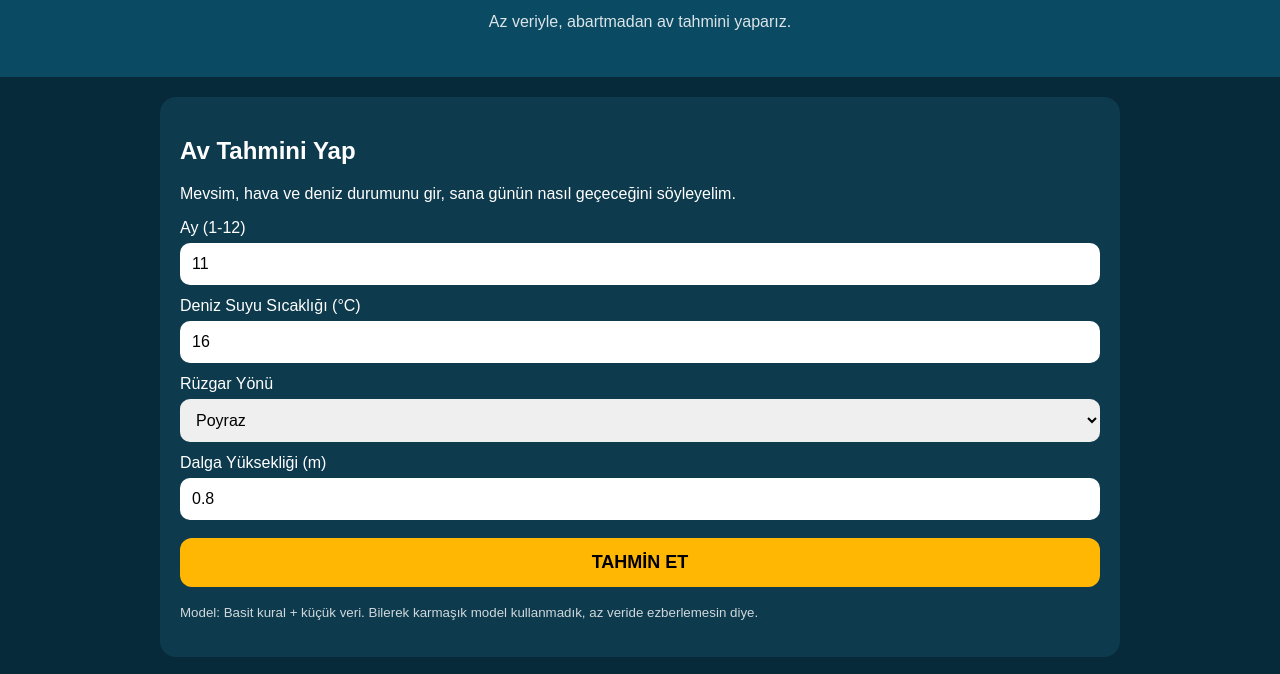
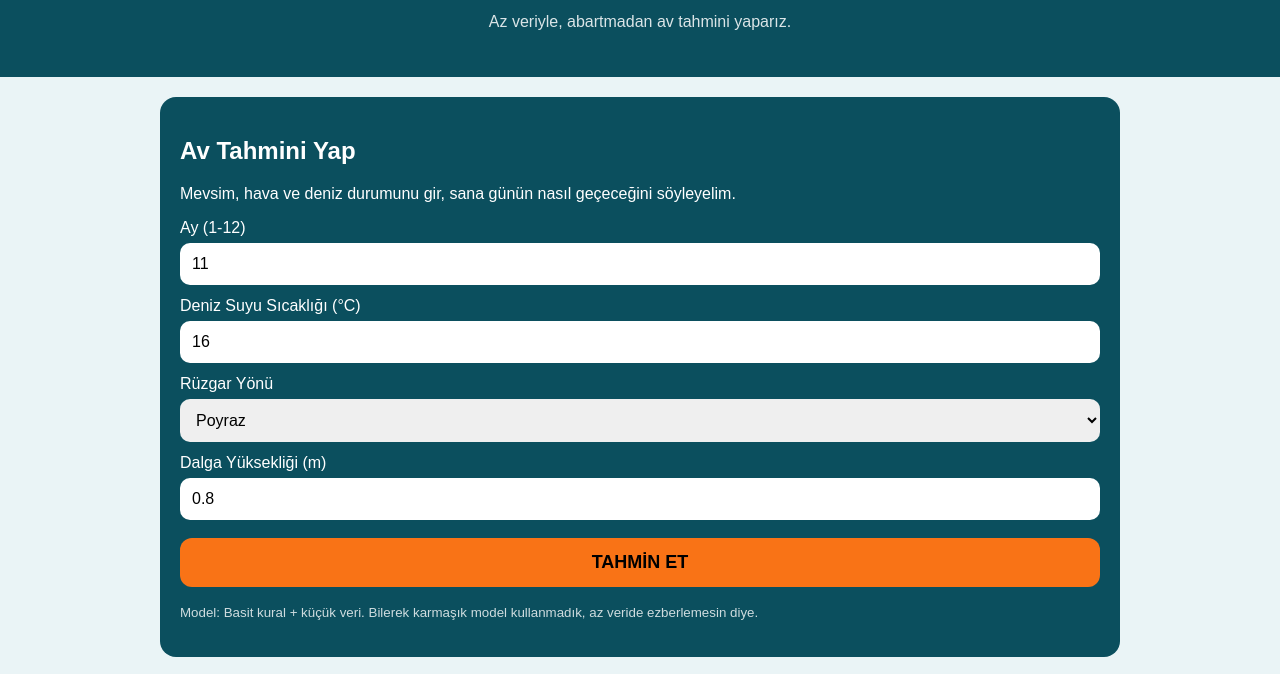
Before and after one commit to Sevvalbozkurtt/mudanya-balikcilari, a plain HTML site: page index.html in a window 1280 px wide. Shown: the part 105-779 px from the top of the page. Drawn offline with Linux system fonts and the light colour scheme.

Commit message:
Refactor index.html with style and structure updates

```diff
--- a/index.html
+++ b/index.html
@@ -6,15 +6,15 @@
 <title>Mudanya Balıkçıları - Av Tahmini</title>
 <style>
 *{box-sizing:border-box;font-family:Arial,sans-serif}
-body{margin:0;background:#062a3a;color:white}
-header{padding:30px 20px;text-align:center;background:#0a4a63}
+body{margin:0;background:#EAF4F6;color:white}
+header{padding:30px 20px;text-align:center;background:#0B4F5E}
 header h1{margin:0;font-size:32px}
 header p{opacity:.85}
 main{max-width:1000px;margin:auto;padding:20px}
-.card{background:#0d3a4d;border-radius:16px;padding:20px;margin-bottom:20px}
+.card{background:#0B4F5E;border-radius:16px;padding:20px;margin-bottom:20px}
 label{display:block;margin-top:12px}
 input,select{width:100%;padding:12px;border-radius:10px;border:0;margin-top:6px;font-size:16px}
-button{width:100%;padding:14px;border:0;border-radius:12px;background:#ffb703;color:#000;font-weight:bold;font-size:18px;margin-top:18px;cursor:pointer}
+button{width:100%;padding:14px;border:0;border-radius:12px;background:#F97316;color:#000;font-weight:bold;font-size:18px;margin-top:18px;cursor:pointer}
 #sonuc{font-size:22px;font-weight:bold;margin-top:16px;text-align:center;padding:16px;border-radius:12px;background:#fff;color:#000;display:none}
 .grid{display:grid;grid-template-columns:1fr 1fr;gap:16px}
 @media(max-width:600px){.grid{grid-template-columns:1fr}}
```
